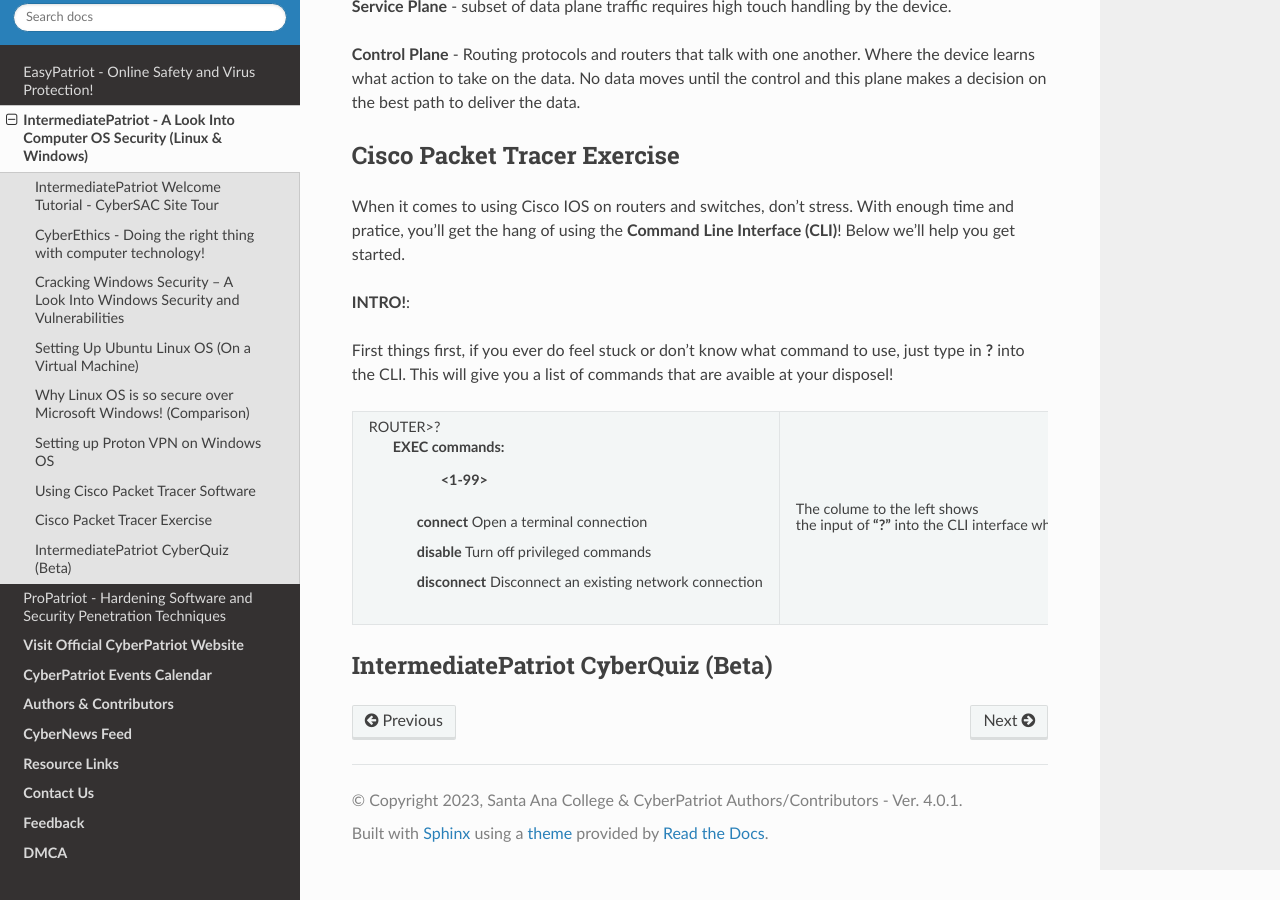
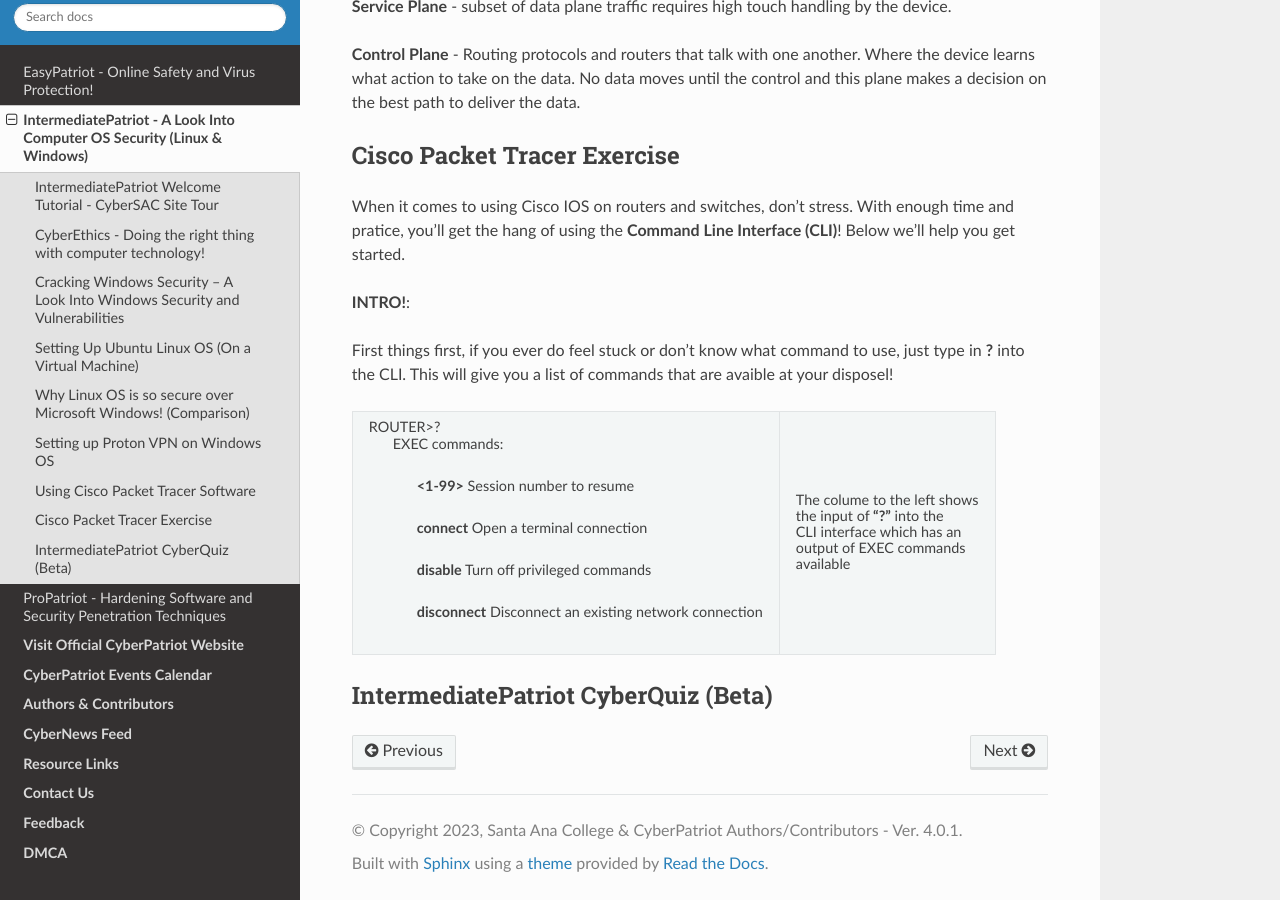
Before and after one commit to natt96z/cybersac, a Sphinx documentation site: the page built from docs/source/MediumCybersac.rst, in a window 1280 px wide and 900 px high, scrolled down 18347 px. Built offline with Sphinx 7.4.7 and the Read the Docs theme 2.0.0, drawn with Linux system fonts in a browser that asks for light colours; a script that is not in the unit is left out.

Commit message:
Update MediumCybersac.rst

```diff
--- a/docs/source/MediumCybersac.rst
+++ b/docs/source/MediumCybersac.rst
@@ -339,9 +339,13 @@
 | ROUTER>?                                                                            |The colume to the left shows |
 |                                                                                     |                             |
 |   EXEC commands:                                                                    |the input of **"?"** into the|
-|       **<1-99>**                                                                    |CLI interface which has an   |
+|                                                                                     |                             |
+|      **<1-99>**    Session number to resume                                         |CLI interface which has an   |
+|                                                                                     |                             |
 |                                                                                     |output of EXEC commands      |
+|                                                                                     |                             |
 |      **connect**    Open a terminal connection                                      |available                    |
+|                                                                                     |                             |
 |                                                                                     |                             |
 |      **disable**    Turn off privileged commands                                    |                             |
 |                                                                                     |                             |
```
